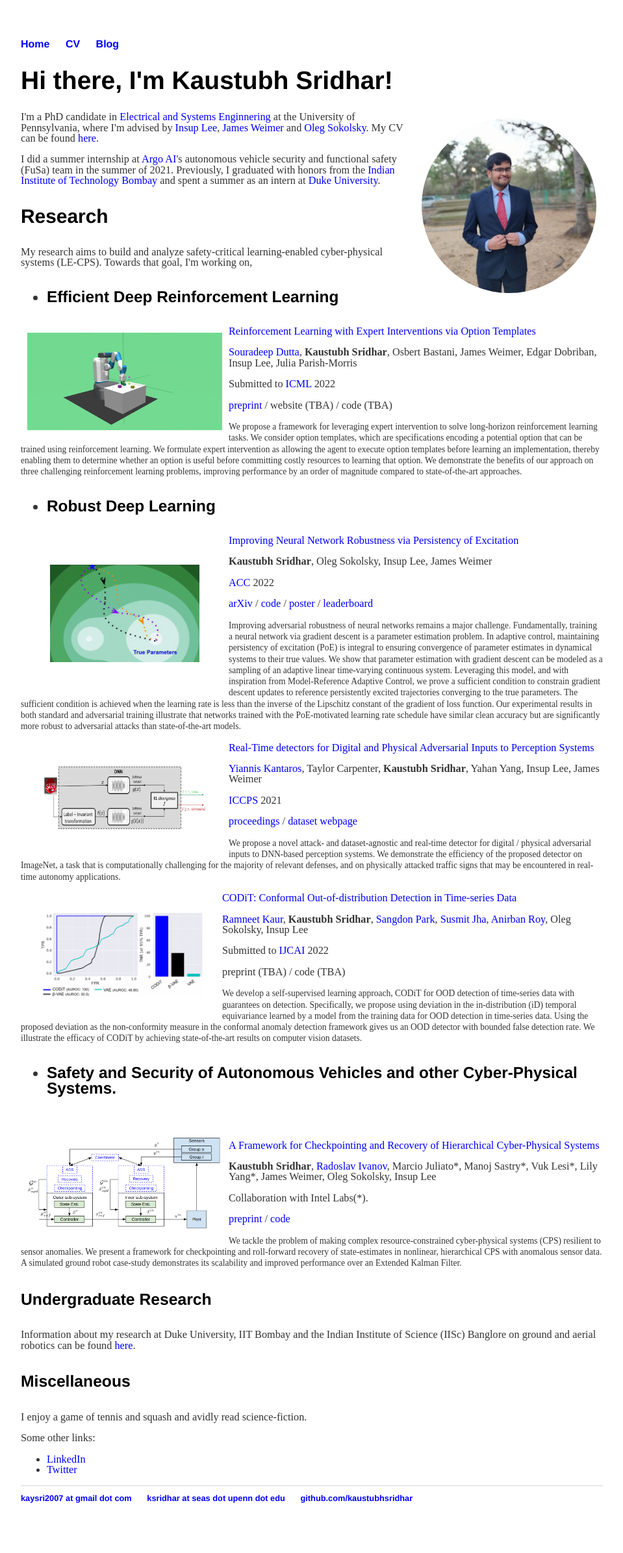
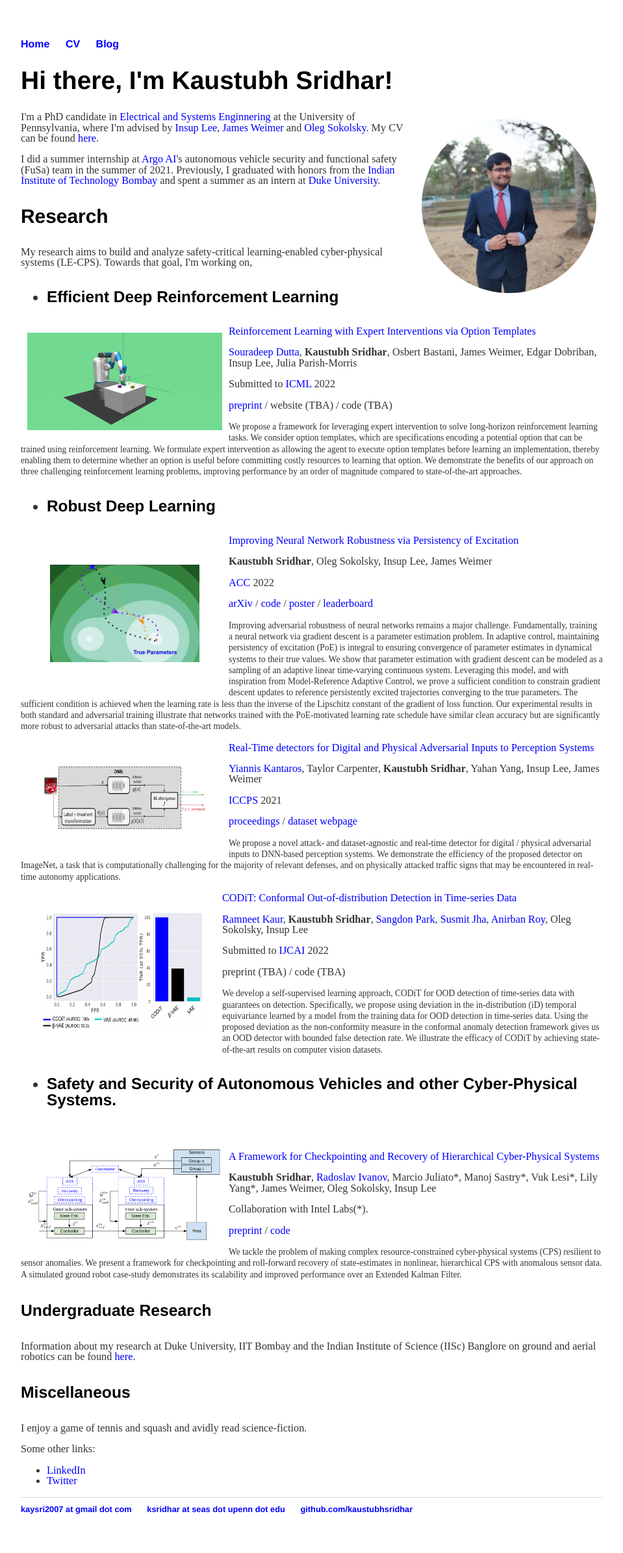
Before and after one commit to kaustubhsridhar/kaustubhsridhar_old.github.io, a Jekyll site: the page built from index.html, in a window 1280 px wide. Shown: the whole page at 65% size, without its empty margins (160-1119 px from the left). Built offline with Jekyll 4.4.1, drawn with Linux system fonts in a browser that asks for light colours.

Commit message:
Update index.html

```diff
--- a/index.html
+++ b/index.html
@@ -50,7 +50,7 @@
 	<p><small>We propose a novel attack- and dataset-agnostic and real-time detector for digital / physical adversarial inputs to DNN-based perception systems. We demonstrate the efficiency of the proposed detector on ImageNet, a task that is computationally challenging for the majority of relevant defenses, and on physically attacked traffic signs that may be encountered in real-time autonomy applications.</small></p>
 
 	<!--<br>-->
-	<img src="/images/codit.png" alt="codit" align="left" style="width:250px; height:130px; padding: 30px;" class="img_rect">
+	<img src="/images/codit.png" alt="codit" align="left" style="width:250px; height:180px; padding: 30px;" class="img_rect">
 	<p><a id="CODiT"><a href="">CODiT: Conformal Out-of-distribution Detection in Time-series Data</a></a></p>
 	<p><a href="https://scholar.google.com/citations?user=tMfMh_wAAAAJ&hl=en">Ramneet Kaur</a>, <b>Kaustubh Sridhar</b>, <a href="https://sangdon.github.io/">Sangdon Park</a>, <a href="https://susmitjha.github.io/">Susmit Jha</a>, <a href="https://scholar.google.com/citations?user=N9eSuR4AAAAJ&hl=en">Anirban Roy</a>, Oleg Sokolsky, Insup Lee</p>
 	<p>Submitted to <a href="https://www.ijcai.org/">IJCAI</a> 2022</p>
```
